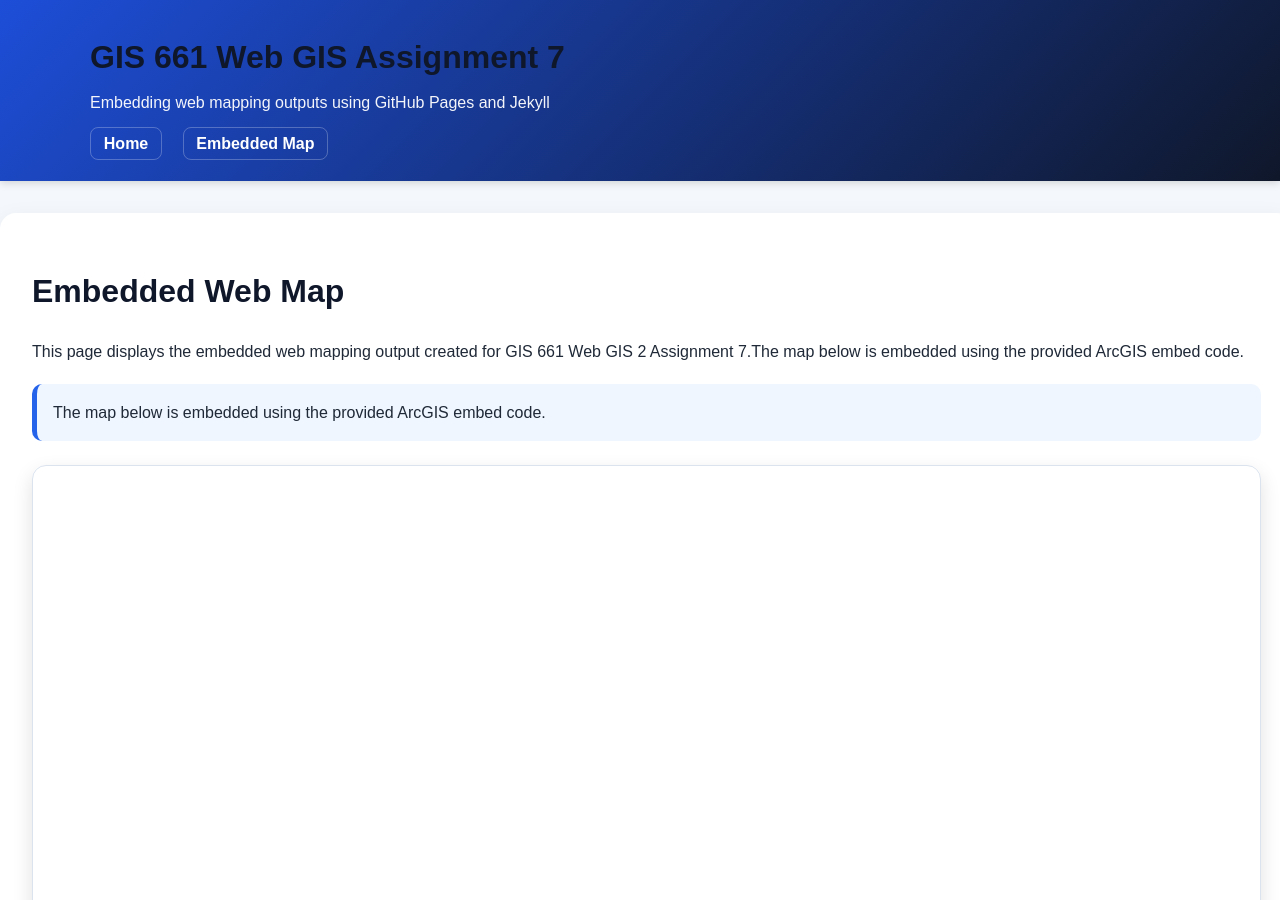
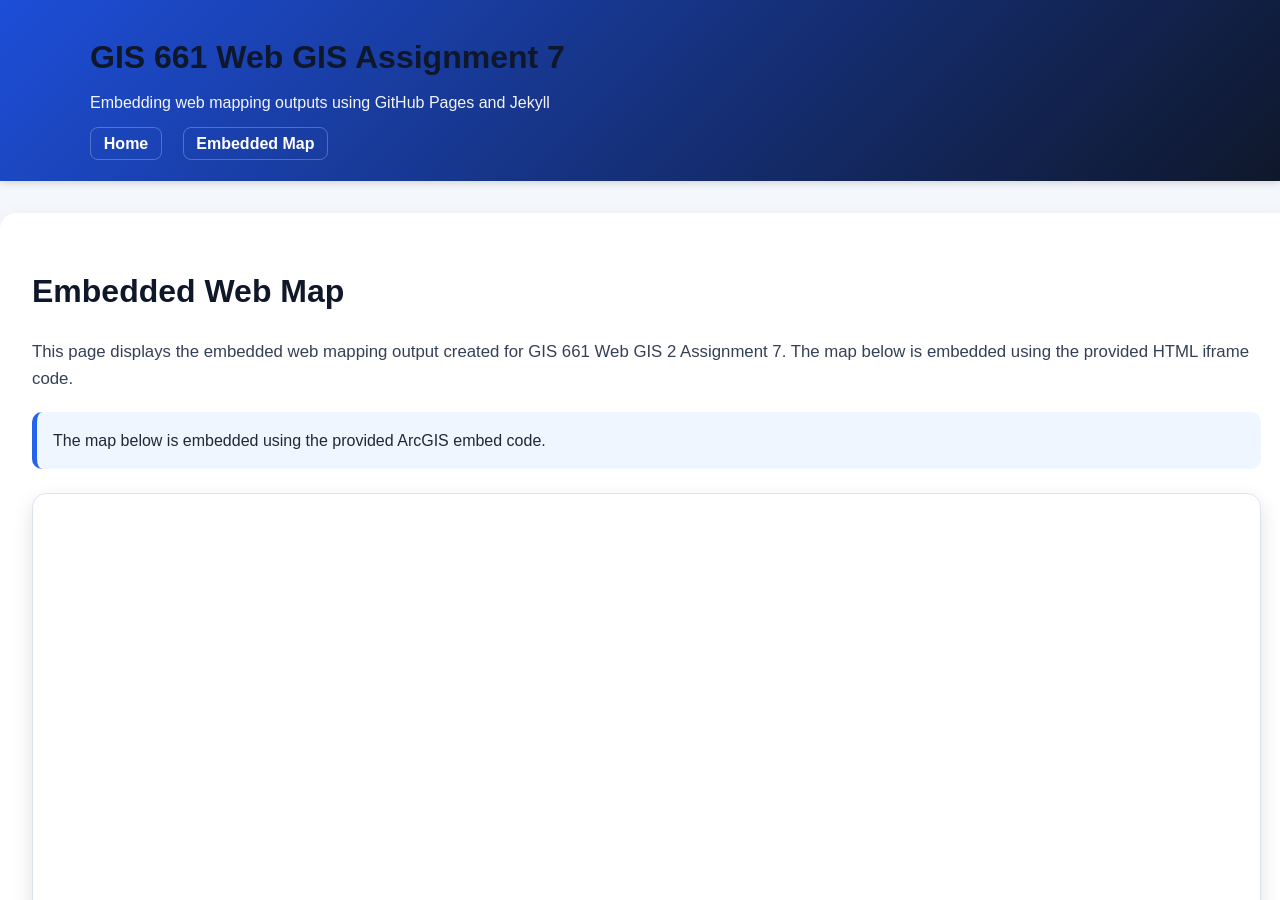
Before and after one commit to architsriva/gis661-webgis-assignment-7, a Jekyll site: the page built from map.html, in a window 1280 px wide and 900 px high. Built offline with Jekyll 4.4.1, drawn with Linux system fonts in a browser that asks for light colours; a script that is not in the unit is left out.

Commit message:
Revise introduction and iframe code description in map.html
Updated the introduction text and modified the iframe code description.

```diff
--- a/map.html
+++ b/map.html
@@ -6,8 +6,9 @@ body_class: map-page
 
 <h1>Embedded Web Map</h1>
 
-<p>
-  This page displays the embedded web mapping output created for GIS 661 Web GIS 2 Assignment 7.The map below is embedded using the provided ArcGIS embed code.
+<p class="intro-text">
+  This page displays the embedded web mapping output created for GIS 661 Web GIS 2 Assignment 7.
+  The map below is embedded using the provided HTML iframe code.
 </p>
 
 <div class="note-box">
@@ -15,10 +16,10 @@ body_class: map-page
 </div>
 
 <div class="map-fullscreen-wrapper">
+
   <script type="module" src="https://js.arcgis.com/5.0/embeddable-components/"></script>
 
   <arcgis-embedded-map
-    style="height:85vh; width:100%;"
     item-id="a66f428fee924ddf963437f38f6b6a01"
     theme="dark"
     heading-enabled
@@ -31,4 +32,5 @@ body_class: map-page
     scale="144447.638572"
     portal-url="https://univredlands.maps.arcgis.com">
   </arcgis-embedded-map>
+
 </div>
```
